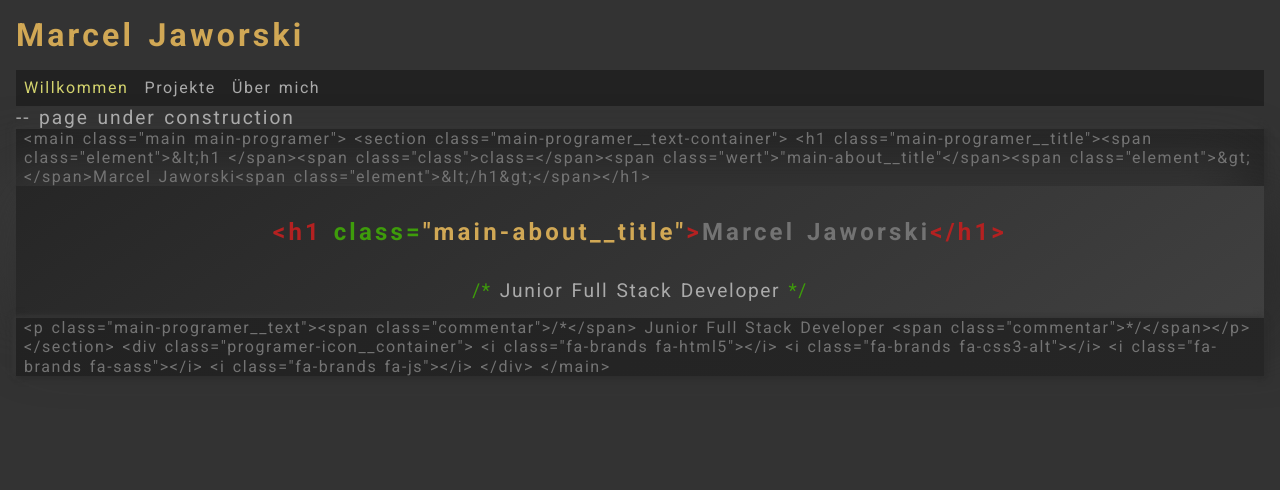
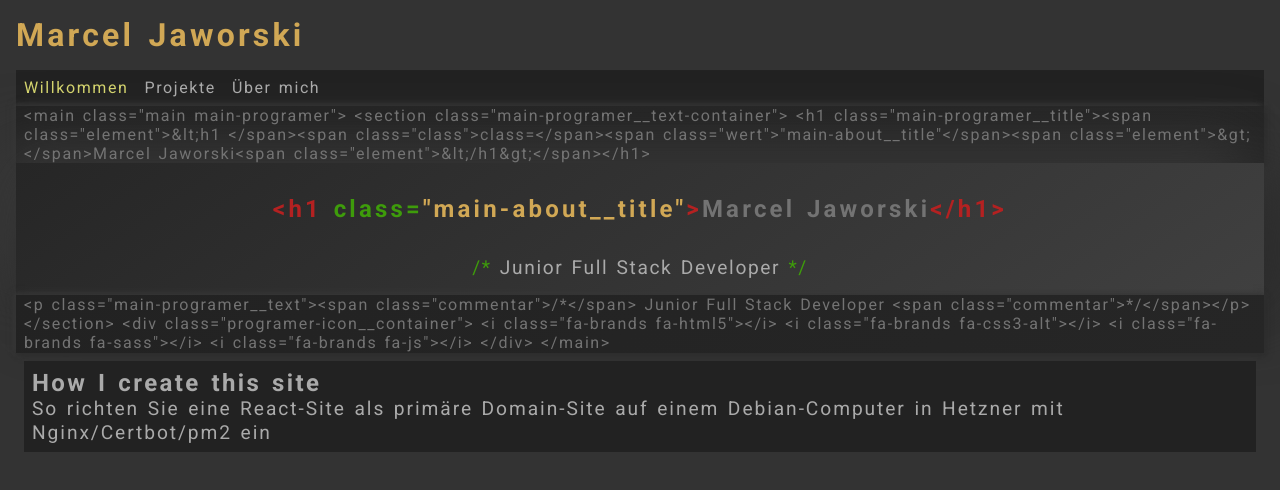
Before and after one commit to marceljaworski/portfolio, a React (Vite) app: page /welcome in a window 1280 px wide. Shown: the top 490 px of the page. Built offline with nearby package versions, Linux system fonts and the light colour scheme.

Commit message:
new component post

```diff
--- /dev/null
+++ b/src/components/post.tsx
@@ -0,0 +1,8 @@
+export const Post = () => {
+    return (
+        <article className="main">
+            <h2>How I create this site</h2>
+            <p>So richten Sie eine React-Site als primäre Domain-Site auf einem Debian-Computer in Hetzner mit Nginx/Certbot/pm2 ein</p>
+        </article>
+    )
+}
--- a/src/pages/PageWelcome.tsx
+++ b/src/pages/PageWelcome.tsx
@@ -1,13 +1,10 @@
-// import CodersRankActivity from '@codersrank/activity';
 
-// register web component as <codersrank-activity> element
-// window.customElements.define('codersrank-activity', CodersRankActivity);
 import './PageWelcome.scss';
+import { Post } from '../components/post';
 
 export const PageWelcome = () => {
 	return (
 		<>
-			<p>-- page under construction</p>
             <section className="main-programer__text-container--escaped">
                       <p className="main-programer__text--escaped">
                       &lt;main class=&quot;main main-programer&quot;&gt;
@@ -32,6 +29,7 @@ export const PageWelcome = () => {
                     &lt;/main&gt;
                 </p>
             </section>
+            <Post/>
 		</>
 	);
 };
```
Lines whose indentation alone changed are shown as unchanged.
